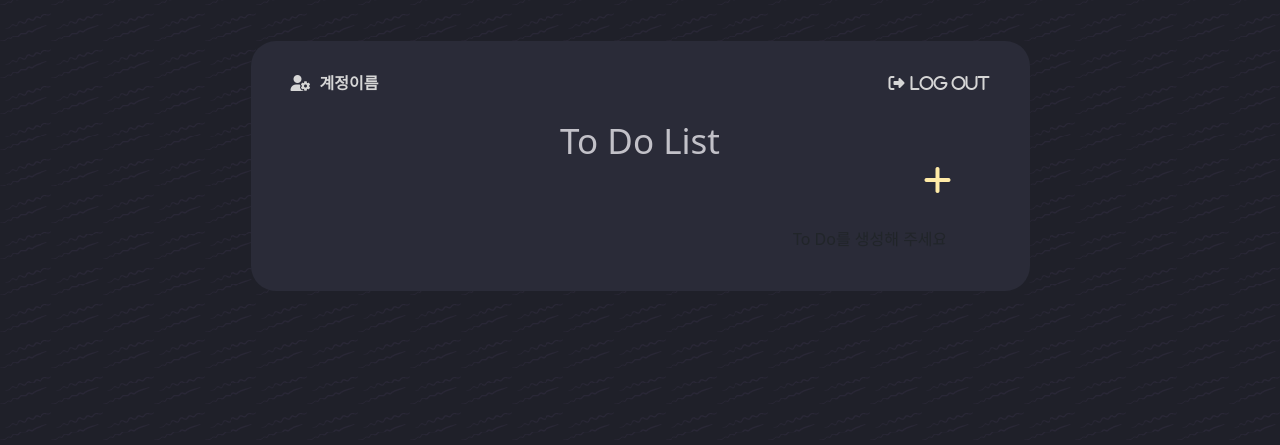
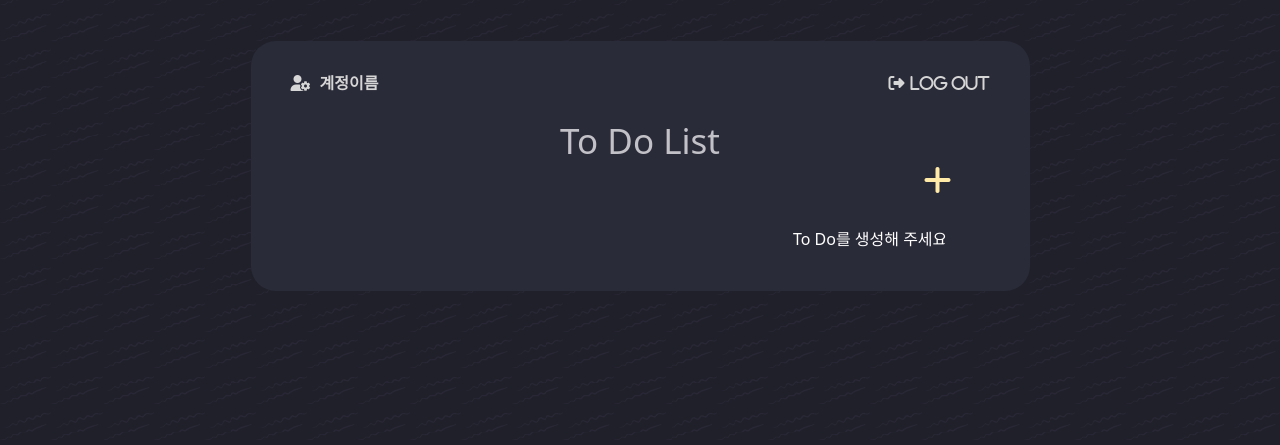
Before and after one commit to DDonghyeo/ToDoList_CodingGenius, a Django app: template templates/ToDoList/home.html in a window 1280 px wide. Shown: the part 264-709 px from the top of the page. Run offline with Django 3.2, Linux system fonts and the light colour scheme; the template is opened without the code that fills it, so the values that code supplies are empty; some libraries are stand-ins or nearby versions.

Commit message:
[Feat] Modified home.html

```diff
--- a/templates/ToDoList/home.html
+++ b/templates/ToDoList/home.html
@@ -34,11 +34,11 @@
       <div class="create-todo-button"><i class="fa-solid fa-plus fa-2xl" style="color: #ffeba7;" onclick="add_to_do()"></i></div>
     </div>
     <div class="todo-list">
-      <span>To Do를 생성해 주세요.</span>
+      <span style="color: white;">To Do를 생성해 주세요.</span>
     </div>
 
-
   </div>
+</div>
 </body>
   <script src="{% static 'js/home.js' %}"></script>
   <script src="{% static 'js/sort.js' %}"></script>
```
